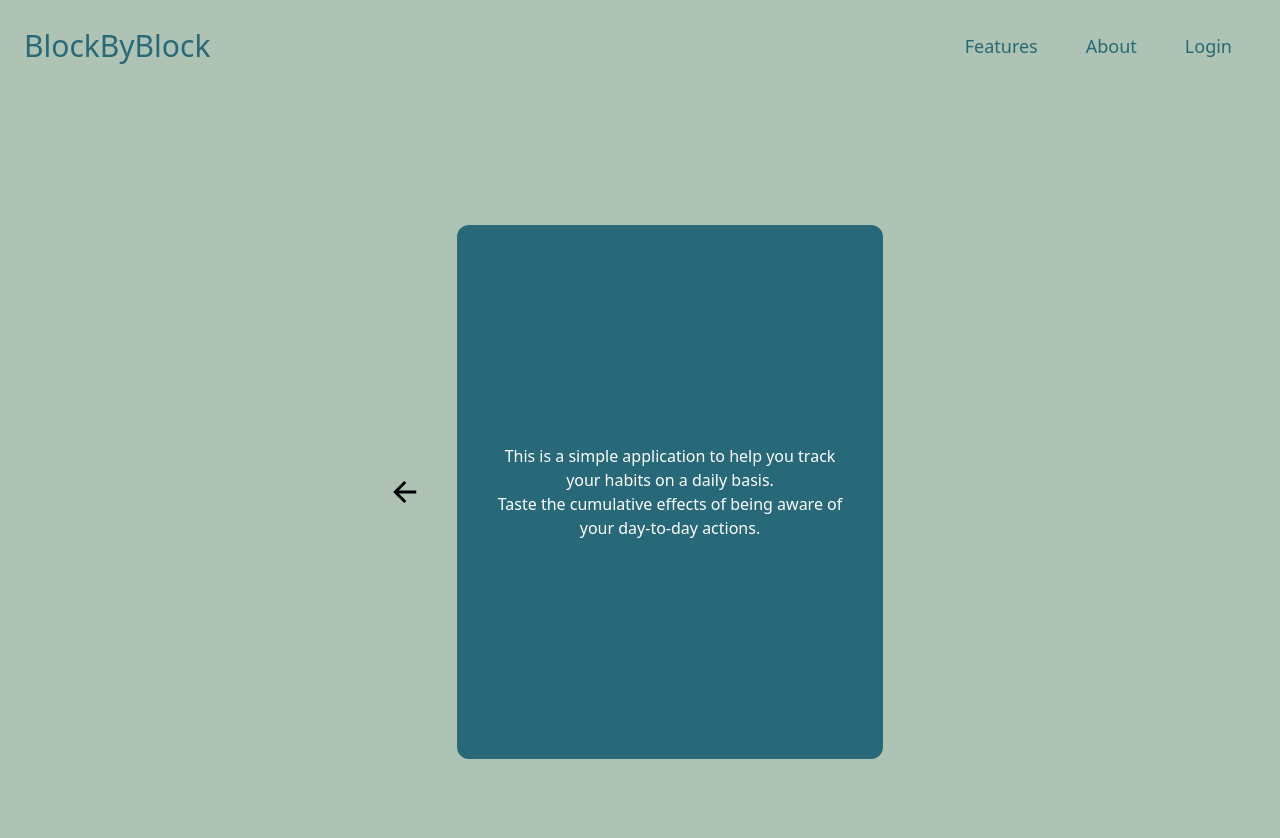
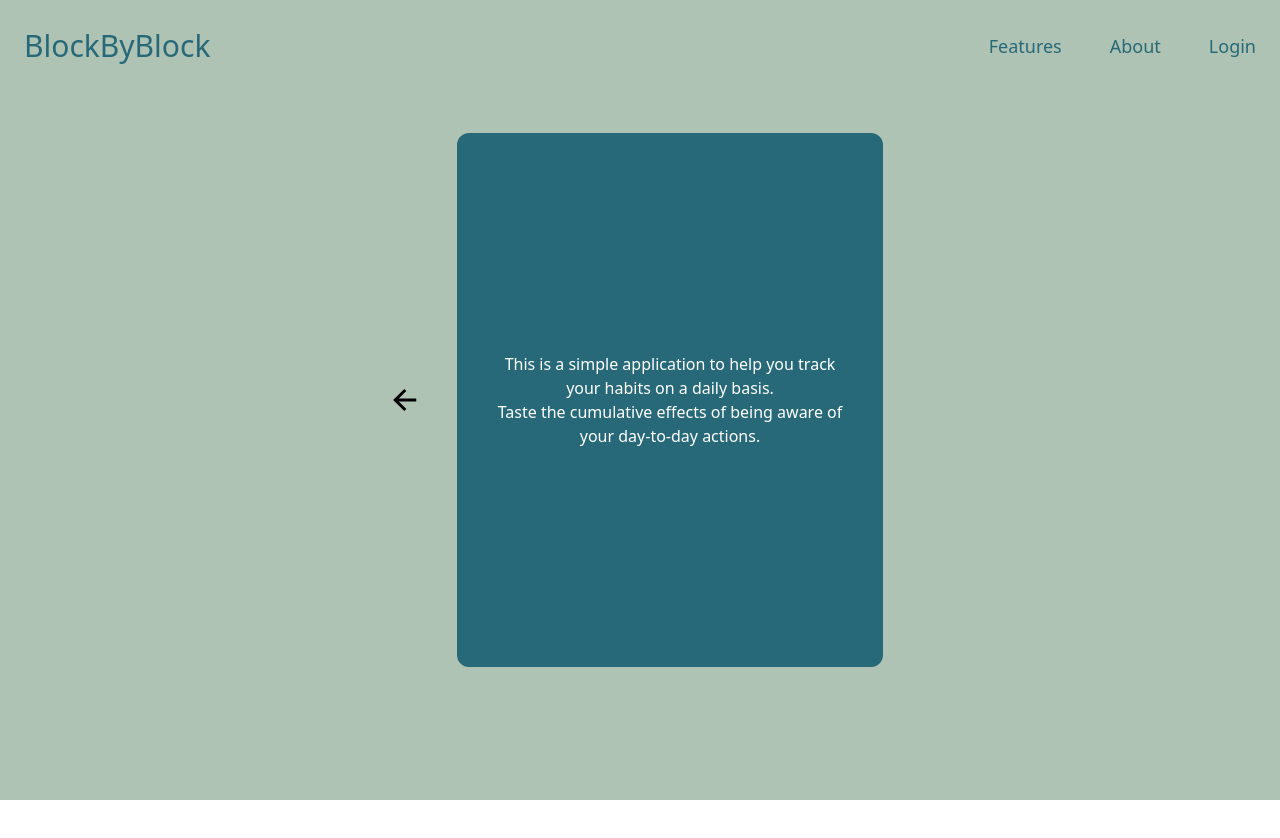
Before and after one commit to Schapagain/habit-tracker, a React (Create React App) app in the folder client/: page /about in a window 1280 px wide. Shown: the top 838 px of the page. After the commit the page ends 800 px from the top, so only its background shows below. Built offline with nearby package versions, Linux system fonts and the light colour scheme.

Commit message:
link from navbar to landing

```diff
--- a/client/src/components/NavBar.js
+++ b/client/src/components/NavBar.js
@@ -3,11 +3,12 @@ import { useContext } from 'react';
 import { useHistory } from 'react-router-dom';
 
 const Brand = () => {
+    const history = useHistory();
     return (
         <a
         className = "text-calypso my-auto font-medium text-3xl"
         href="!#"
-        onClick={(e)=>{e.preventDefault();}}
+        onClick={(e)=>{e.preventDefault();history.push("/")}}
         >
             BlockByBlock
         </a>
@@ -66,7 +67,7 @@ const NavLinks = () => {
 const NavBar = () => {
 
     return (
-        <div className = "flex p-3 m-3 justify-between">
+        <div className = "w-full max-w-screen-xl fixed top-0 flex p-3 m-3 justify-between">
             <Brand />
             <NavLinks />
         </div>
```
